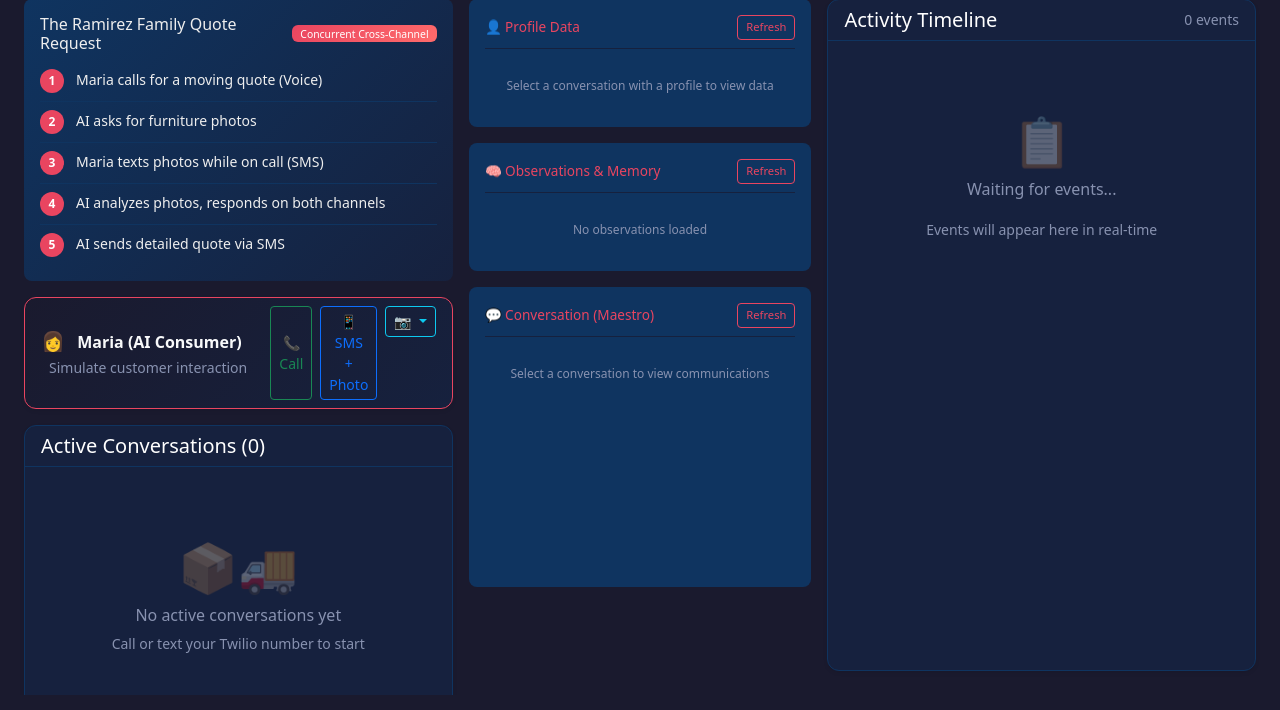
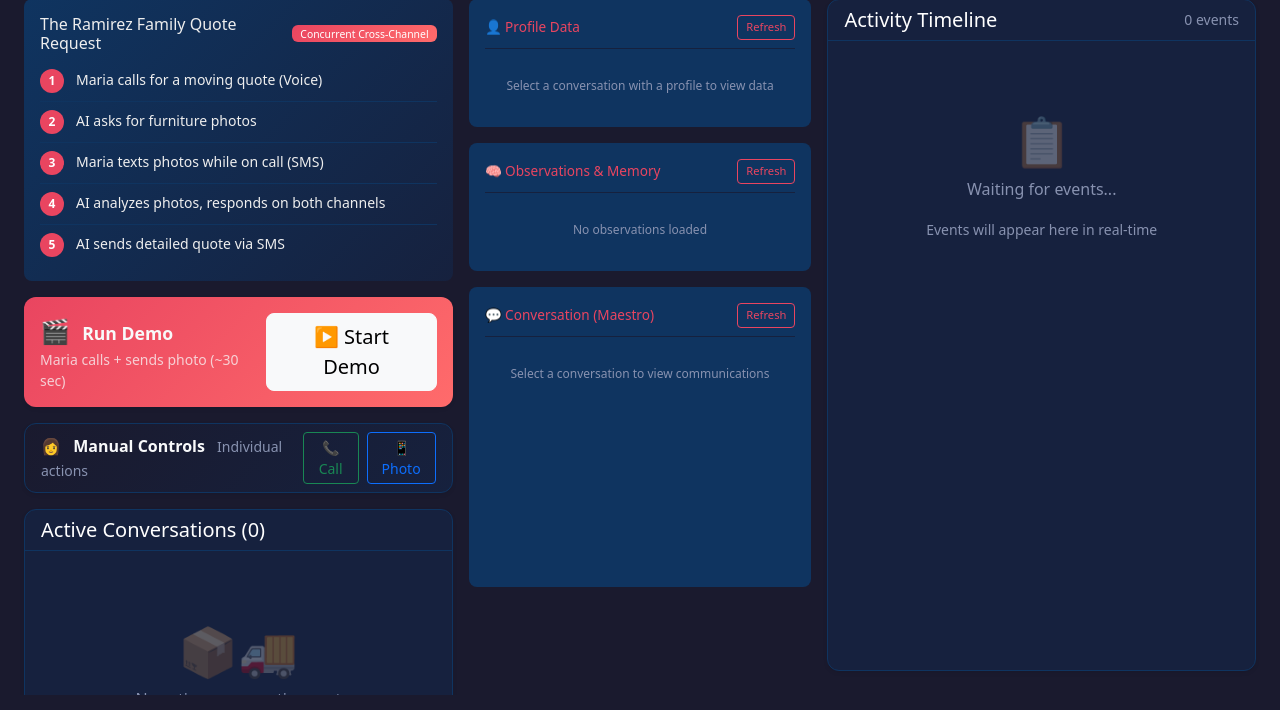
Before and after one commit to rbhatts27/twilio-agent-connect-python, a FastAPI app: page / in a window 1280 px wide. Shown: the part 90-800 px from the top of the page. Run offline with FastAPI, Linux system fonts and the light colour scheme; data that the repository does not hold is empty; parts of the project's set-up code (start-up, migrations or seed data) failed here and were passed over; some libraries are stand-ins or nearby versions.

Commit message:
Add one-click demo with real-time voice transcript display
Features:
- "Run Demo" button triggers Maria call + SMS with photo sequence
- Live transcript panel shows voice conversation in real-time
- Progress bar and status updates during demo
- Twilio call timeout (30 sec) auto-ends the demo
- Demo automatically sends photo SMS after 8 seconds

Changes:
- server.py: Add /api/maria/demo endpoint for one-click demo
- event_handler.py: Add push_voice_transcript and push_demo_status functions
- dashboard.html: Add Run Demo button and Live Transcript panel
- dashboard.js: Add runDemo(), updateDemoProgress(), addTranscriptLine()
- anchor1.py: Push voice transcripts for real-time display

https://claude.ai/code/session_01P6qNLBzChtwUivzGCvKrgt

```diff
--- a/examples/unified_allmysons_demo/dashboard/static/dashboard.js
+++ b/examples/unified_allmysons_demo/dashboard/static/dashboard.js
@@ -173,6 +173,20 @@ function handleEvent(event) {
 
     // Update channel indicators
     updateChannelIndicators(event);
+
+    // Handle demo status events
+    if (event.event_type === 'demo_status') {
+        updateDemoProgress(event);
+        appendToActivityLog(event);
+        return;
+    }
+
+    // Handle voice transcript events
+    if (event.event_type === 'voice_transcript') {
+        addTranscriptLine(event);
+        appendToActivityLog(event);
+        return;
+    }
 
     // Handle anchor selection events
     if (event.event_type === 'anchor_selected' || event.event_type === 'anchor_switched') {
@@ -592,7 +606,9 @@ function getEventLabel(eventType) {
         'sms_received': 'SMS Received',
         'sms_with_media': 'SMS + Media',
         'anchor_selected': 'Anchor',
-        'anchor_switched': 'Anchor'
+        'anchor_switched': 'Anchor',
+        'demo_status': 'Demo',
+        'voice_transcript': 'Transcript'
     };
     return labels[eventType] || eventType;
 }
@@ -618,7 +634,9 @@ function getEventIcon(eventType) {
         'sms_received': '📱',
         'sms_with_media': '📷',
         'anchor_selected': '🎯',
-        'anchor_switched': '🎯'
+        'anchor_switched': '🎯',
+        'demo_status': '🎬',
+        'voice_transcript': '🗣️'
     };
     return icons[eventType] || '📌';
 }
@@ -644,7 +662,9 @@ function getEventBadgeClass(eventType) {
         'sms_received': 'bg-primary',
         'sms_with_media': 'bg-info',
         'anchor_selected': 'bg-warning text-dark',
-        'anchor_switched': 'bg-warning text-dark'
+        'anchor_switched': 'bg-warning text-dark',
+        'demo_status': 'bg-danger',
+        'voice_transcript': 'bg-success'
     };
     return classes[eventType] || 'bg-secondary';
 }
@@ -932,7 +952,170 @@ document.addEventListener('keydown', (e) => {
 });
 
 // =============================================================================
-// Maria Agent Controls
+// One-Click Demo
+// =============================================================================
+
+let demoActive = false;
+let demoStartTime = null;
+let transcriptTimer = null;
+
+/**
+ * Run the one-click demo: Maria calls and then sends SMS.
+ */
+async function runDemo() {
+    const btn = document.getElementById('runDemoBtn');
+    const progress = document.getElementById('demoProgress');
+    const progressBar = document.getElementById('demoProgressBar');
+    const statusText = document.getElementById('demoStatusText');
+    const transcriptCard = document.getElementById('transcriptCard');
+    const transcriptContent = document.getElementById('transcriptContent');
+
+    if (demoActive) {
+        return;
+    }
+
+    demoActive = true;
+    demoStartTime = Date.now();
+    btn.disabled = true;
+    btn.textContent = '⏳ Running...';
+    progress.style.display = 'block';
+    progressBar.style.width = '0%';
+    statusText.textContent = 'Starting demo...';
+
+    // Show transcript panel
+    transcriptCard.style.display = 'block';
+    transcriptContent.innerHTML = '<div class="text-center text-muted py-2"><small>Connecting call...</small></div>';
+
+    // Start duration timer
+    startTranscriptTimer();
+
+    try {
+        const response = await fetch('/api/maria/demo', { method: 'POST' });
+        const data = await response.json();
+
+        if (!data.success) {
+            statusText.textContent = `Error: ${data.error}`;
+            progressBar.classList.add('bg-danger');
+            endDemo();
+        }
+    } catch (error) {
+        statusText.textContent = `Error: ${error.message}`;
+        progressBar.classList.add('bg-danger');
+        endDemo();
+    }
+}
+window.runDemo = runDemo;
+
+/**
+ * Update demo progress from SSE event.
+ */
+function updateDemoProgress(event) {
+    const progress = document.getElementById('demoProgress');
+    const progressBar = document.getElementById('demoProgressBar');
+    const statusText = document.getElementById('demoStatusText');
+    const btn = document.getElementById('runDemoBtn');
+
+    if (!event.metadata) return;
+
+    const { status, progress: pct } = event.metadata;
+
+    progress.style.display = 'block';
+    progressBar.style.width = `${pct}%`;
+    statusText.textContent = event.message;
+
+    if (status === 'completed' || status === 'error') {
+        endDemo();
+        if (status === 'completed') {
+            progressBar.classList.remove('bg-danger');
+            btn.textContent = '✅ Complete';
+            setTimeout(() => {
+                btn.textContent = '▶️ Start Demo';
+            }, 3000);
+        } else {
+            progressBar.classList.add('bg-danger');
+            btn.textContent = '❌ Failed';
+            setTimeout(() => {
+                btn.textContent = '▶️ Start Demo';
+            }, 3000);
+        }
+    }
+}
+
+/**
+ * End the demo and reset state.
+ */
+function endDemo() {
+    demoActive = false;
+    const btn = document.getElementById('runDemoBtn');
+    btn.disabled = false;
+
+    if (transcriptTimer) {
+        clearInterval(transcriptTimer);
+        transcriptTimer = null;
+    }
+
+    // Hide transcript card after 10 seconds
+    setTimeout(() => {
+        if (!demoActive) {
+            document.getElementById('transcriptCard').style.display = 'none';
+        }
+    }, 10000);
+}
+
+/**
+ * Start the transcript duration timer.
+ */
+function startTranscriptTimer() {
+    const durationEl = document.getElementById('transcriptDuration');
+
+    if (transcriptTimer) {
+        clearInterval(transcriptTimer);
+    }
+
+    transcriptTimer = setInterval(() => {
+        if (!demoStartTime) return;
+        const elapsed = Math.floor((Date.now() - demoStartTime) / 1000);
+        const mins = Math.floor(elapsed / 60);
+        const secs = elapsed % 60;
+        durationEl.textContent = `${mins}:${secs.toString().padStart(2, '0')}`;
+    }, 1000);
+}
+
+/**
+ * Add a transcript line to the live transcript panel.
+ */
+function addTranscriptLine(event) {
+    const transcriptContent = document.getElementById('transcriptContent');
+    const transcriptCard = document.getElementById('transcriptCard');
+
+    // Show the transcript card
+    transcriptCard.style.display = 'block';
+
+    // Clear "waiting" message if present
+    if (transcriptContent.querySelector('.text-muted')) {
+        transcriptContent.innerHTML = '';
+    }
+
+    const speaker = event.metadata?.speaker || 'unknown';
+    const isAgent = speaker === 'agent' || speaker === 'ai';
+    const bgColor = isAgent ? 'rgba(25, 135, 84, 0.2)' : 'rgba(13, 110, 253, 0.2)';
+    const label = isAgent ? '🤖 Agent' : '👩 Customer';
+
+    const line = document.createElement('div');
+    line.className = 'p-2 mb-1 rounded';
+    line.style.background = bgColor;
+    line.style.fontSize = '0.85rem';
+    line.innerHTML = `
+        <small class="text-muted">${label}</small>
+        <div class="text-light">${escapeHtml(event.message)}</div>
+    `;
+
+    transcriptContent.appendChild(line);
+    transcriptContent.scrollTop = transcriptContent.scrollHeight;
+}
+
+// =============================================================================
+// Maria Agent Controls (Manual)
 // =============================================================================
 
 /**
--- a/examples/unified_allmysons_demo/dashboard/templates/dashboard.html
+++ b/examples/unified_allmysons_demo/dashboard/templates/dashboard.html
@@ -502,36 +502,62 @@
                     <div id="scenarioSteps"></div>
                 </div>
 
-                <!-- Maria Agent Controls -->
-                <div class="card shadow-sm mb-3" style="background: linear-gradient(135deg, #1a1a2e 0%, #16213e 100%); border: 1px solid #e94560;">
+                <!-- One-Click Demo Button -->
+                <div class="card shadow-sm mb-3" style="background: linear-gradient(135deg, #e94560 0%, #ff6b6b 100%); border: none;">
+                    <div class="card-body py-3">
+                        <div class="d-flex align-items-center justify-content-between">
+                            <div>
+                                <span style="font-size: 1.5rem;">🎬</span>
+                                <strong class="text-light ms-2" style="font-size: 1.1rem;">Run Demo</strong>
+                                <div class="text-light opacity-75 small">Maria calls + sends photo (~30 sec)</div>
+                            </div>
+                            <button class="btn btn-light btn-lg" onclick="runDemo()" id="runDemoBtn">
+                                ▶️ Start Demo
+                            </button>
+                        </div>
+                        <div id="demoProgress" style="display: none;" class="mt-2">
+                            <div class="progress" style="height: 6px; background: rgba(255,255,255,0.2);">
+                                <div class="progress-bar bg-light" id="demoProgressBar" style="width: 0%"></div>
+                            </div>
+                            <small class="text-light" id="demoStatusText"></small>
+                        </div>
+                    </div>
+                </div>
+
+                <!-- Live Transcript Panel -->
+                <div class="card shadow-sm mb-3" id="transcriptCard" style="display: none;">
+                    <div class="card-header d-flex justify-content-between align-items-center" style="background: rgba(25, 135, 84, 0.2);">
+                        <div>
+                            <span class="channel-dot voice active me-2"></span>
+                            <strong>📞 Live Call</strong>
+                        </div>
+                        <small class="text-muted" id="transcriptDuration">0:00</small>
+                    </div>
+                    <div class="card-body p-2" style="max-height: 200px; overflow-y: auto;" id="transcriptContent">
+                        <div class="text-center text-muted py-2">
+                            <small>Waiting for conversation...</small>
+                        </div>
+                    </div>
+                </div>
+
+                <!-- Maria Agent Controls (Manual) -->
+                <div class="card shadow-sm mb-3" style="background: linear-gradient(135deg, #1a1a2e 0%, #16213e 100%); border: 1px solid #0f3460;">
                     <div class="card-body py-2">
                         <div class="d-flex align-items-center justify-content-between">
                             <div>
-                                <span style="font-size: 1.2rem;">👩</span>
-                                <strong class="text-light ms-2">Maria (AI Consumer)</strong>
-                                <small class="text-muted ms-2">Simulate customer interaction</small>
+                                <span style="font-size: 1rem;">👩</span>
+                                <strong class="text-light ms-2">Manual Controls</strong>
+                                <small class="text-muted ms-2">Individual actions</small>
                             </div>
                             <div class="d-flex gap-2">
                                 <button class="btn btn-sm btn-outline-success" onclick="mariaCall()" id="mariaCallBtn">
                                     📞 Call
                                 </button>
                                 <button class="btn btn-sm btn-outline-primary" onclick="mariaSms('living room')" id="mariaSmsBtn">
-                                    📱 SMS + Photo
+                                    📱 Photo
                                 </button>
-                                <div class="dropdown d-inline">
-                                    <button class="btn btn-sm btn-outline-info dropdown-toggle" type="button" data-bs-toggle="dropdown">
-                                        📷
-                                    </button>
-                                    <ul class="dropdown-menu dropdown-menu-dark">
-                                        <li><a class="dropdown-item" href="#" onclick="mariaSms('living room')">Living Room</a></li>
-                                        <li><a class="dropdown-item" href="#" onclick="mariaSms('piano')">Piano</a></li>
-                                        <li><a class="dropdown-item" href="#" onclick="mariaSms('bedroom')">Bedroom</a></li>
-                                        <li><a class="dropdown-item" href="#" onclick="mariaSms('furniture')">Furniture</a></li>
-                                    </ul>
-                                </div>
                             </div>
                         </div>
-                        <div id="mariaStatus" class="text-muted small mt-1" style="display: none;"></div>
                     </div>
                 </div>
 
--- a/examples/unified_allmysons_demo/server.py
+++ b/examples/unified_allmysons_demo/server.py
@@ -24,7 +24,9 @@ from anchors.base import BaseAnchor
 from dashboard.event_handler import (
     get_event_queue,
     push_anchor_event,
+    push_demo_status,
     push_sms_event,
+    push_voice_transcript,
     setup_dashboard_logging,
 )
 from dotenv import load_dotenv
@@ -714,6 +716,92 @@ async def maria_twiml(request: Request) -> Response:
 
 
 # =============================================================================
+# One-Click Demo Endpoint (Call + SMS sequence)
+# =============================================================================
+
+
+@app.post("/api/maria/demo")
+async def run_demo() -> JSONResponse:
+    """
+    Run a complete demo: Maria calls, then sends SMS with photo after 8 seconds.
+    The demo auto-ends after ~30 seconds.
+    """
+    try:
+        from twilio.rest import Client as TwilioClient
+
+        maria_number = os.environ.get("TWILIO_TAC_MARIA_NUMBER", "")
+        support_number = os.environ.get("TWILIO_TAC_PHONE_NUMBER", "")
+        public_domain = os.environ.get("TWILIO_TAC_VOICE_PUBLIC_DOMAIN", "")
+
+        if not maria_number:
+            return JSONResponse(
+                content={"error": "TWILIO_TAC_MARIA_NUMBER not configured"},
+                status_code=400
+            )
+
+        push_demo_status("started", "🚀 Demo starting...", 0)
+
+        twilio_client = TwilioClient(
+            os.environ.get("TWILIO_TAC_ACCOUNT_SID"),
+            os.environ.get("TWILIO_TAC_AUTH_TOKEN"),
+        )
+
+        # Step 1: Initiate the call
+        push_demo_status("progress", "📞 Maria is calling support...", 10)
+
+        call = twilio_client.calls.create(
+            to=support_number,
+            from_=maria_number,
+            url=f"https://{public_domain}/maria-twiml",
+            timeout=30,  # Auto-hangup after 30 seconds
+        )
+
+        logger.info(f"DEMO | Call initiated: {call.sid}")
+        push_demo_status("progress", f"📞 Call connected (ID: {call.sid[:8]}...)", 30)
+
+        # Step 2: Schedule SMS with photo after 8 seconds
+        async def send_delayed_sms():
+            await asyncio.sleep(8)
+            push_demo_status("progress", "📱 Maria is sending a photo...", 60)
+
+            # Sample house photo
+            image_url = "https://images.unsplash.com/photo-1586023492125-27b2c045efd7?w=800"
+            message = "Here's a photo of our living room for the estimate!"
+
+            try:
+                msg = twilio_client.messages.create(
+                    to=support_number,
+                    from_=maria_number,
+                    body=message,
+                    media_url=[image_url],
+                )
+                logger.info(f"DEMO | SMS sent: {msg.sid}")
+                push_demo_status("progress", "📱 Photo sent! Check the activity log.", 80)
+
+                # Wait a bit then mark complete
+                await asyncio.sleep(5)
+                push_demo_status("completed", "✅ Demo complete! Review the conversation.", 100)
+
+            except Exception as e:
+                logger.error(f"DEMO | SMS failed: {e}")
+                push_demo_status("error", f"SMS failed: {str(e)}", 60)
+
+        # Fire and forget the delayed SMS
+        asyncio.create_task(send_delayed_sms())
+
+        return JSONResponse(content={
+            "success": True,
+            "call_sid": call.sid,
+            "message": "Demo started. Maria is calling and will send a photo in 8 seconds.",
+        })
+
+    except Exception as e:
+        logger.error(f"DEMO | Error: {e}")
+        push_demo_status("error", f"Demo failed: {str(e)}", 0)
+        return JSONResponse(content={"error": str(e)}, status_code=500)
+
+
+# =============================================================================
 # Health Check
 # =============================================================================
 
```
Also changed, not shown: examples/unified_allmysons_demo/anchors/anchor1.py (+19 -0 lines), examples/unified_allmysons_demo/dashboard/event_handler.py (+57 -0 lines).
